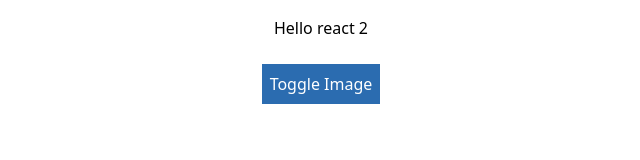
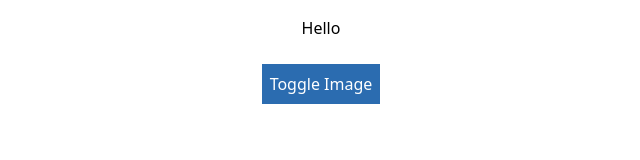
Before and after one commit to ChunduriAvinash16/React-application, a React (Create React App) app in the folder my-react/: page / in a window 1280 px wide. Shown: the top 160 px of the page, without its empty margins (319-959 px from the left). Built offline with nearby package versions, Linux system fonts and the light colour scheme.

Commit message:
Component will update

```diff
--- a/my-react/src/App.js
+++ b/my-react/src/App.js
@@ -1,4 +1,4 @@
-import React,{Component,useEffect,useState} from 'react';
+import React,{Component,useEffect,useState,useRef} from 'react';
 import "./assets/css/style.css";
 import Images from "./components/Images";
 /*class App extends Component{
@@ -50,11 +50,26 @@ export default App;*/
 
 
 function App() {
-    const [title, seTtitle] = useState("Hello react 2");
+    const [name, setName] = useState("Hello")
+  //  const [title, seTtitle] = useState("Hello react 2");
     const [isShowing, setIsShowing] = useState(false);
+    const mountref = useRef(false);
+    //Component did mount
     useEffect(()=>{
         console.log("App Mounted");
     },[])
+
+    //Component will update
+    useEffect(()=>{
+        if(mountref.current){
+            console.log("App updated");
+        }else{
+            mountref.current=true;
+        }
+
+    },[isShowing]);
+
+
 
     function handleClick(){
         setIsShowing(!isShowing);
@@ -66,7 +81,7 @@ function App() {
             {console.log("re-Render")}
         <div className="w-1/2">
             <div className="text-center">
-            <div className="my-4">{title}</div>
+            <div className="my-4">{name}</div>
                 <button className="p-2 my-2 bg-blue-700 text-white" onClick={handleClick}>
                     Toggle Image
                 </button>
```
Also changed, not shown: 1 other file (tests, documents, lock files or other folders).
